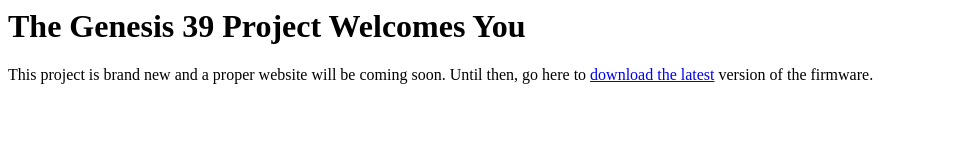
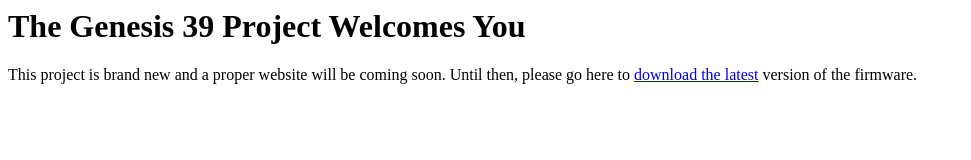
Before and after one commit to WeekendSoftware/genesis39-web, a plain HTML site: page index.html in a window 1280 px wide. Shown: the whole page, without its empty margins (0-971 px from the left). Drawn offline with Linux system fonts and the light colour scheme.

Commit message:
Update index.html

```diff
--- a/index.html
+++ b/index.html
@@ -5,7 +5,7 @@
     <body>
         <h1>The Genesis 39 Project Welcomes You</h1>
         <div>
-            This project is brand new and a proper website will be coming soon. Until then,
+            This project is brand new and a proper website will be coming soon. Until then, please
             go here to <a href="https://github.com/WeekendSoftware/genesis39-firmware/releases">download the latest</a> version of the firmware.
         </div>
     </body>
```
